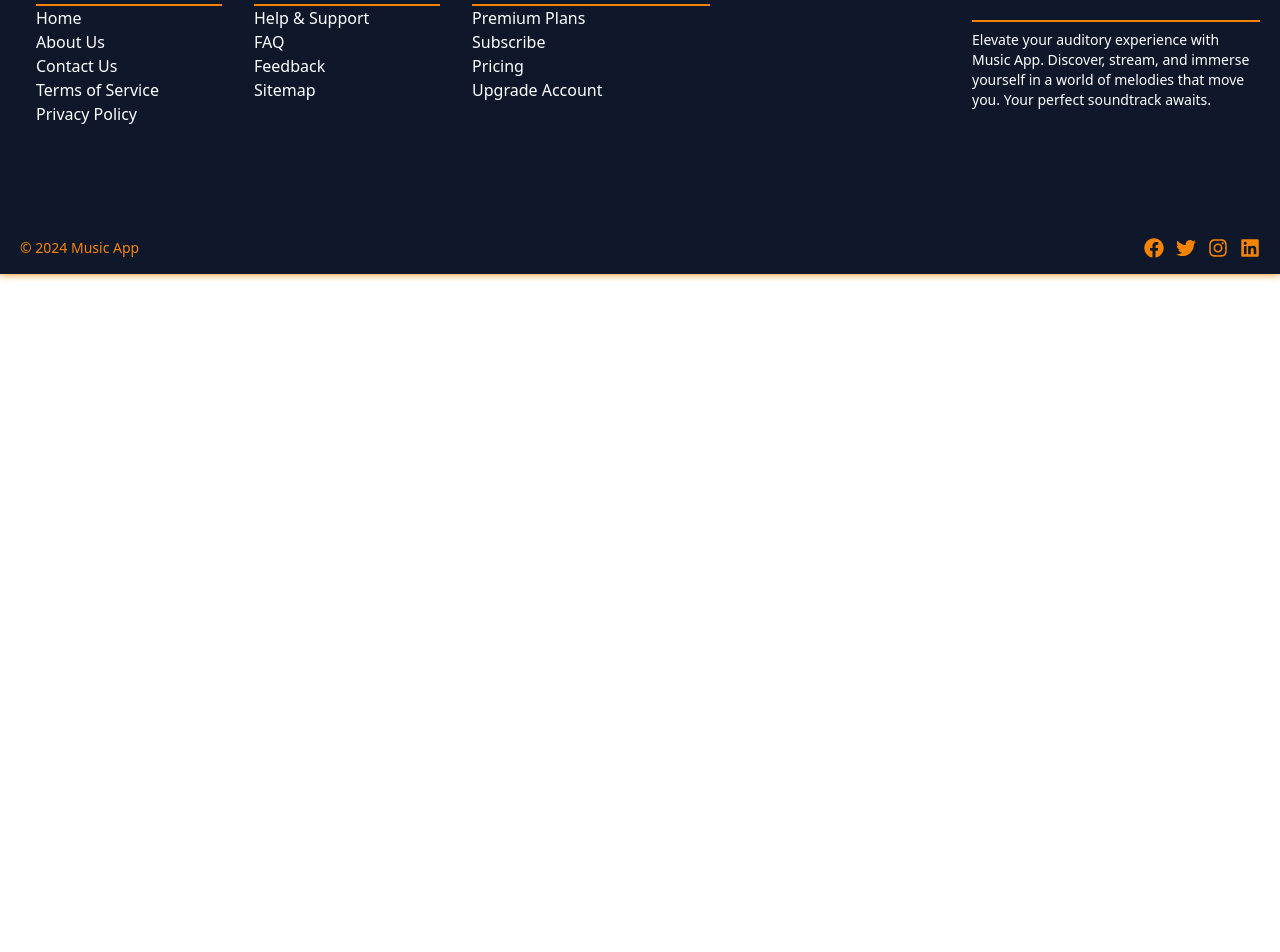
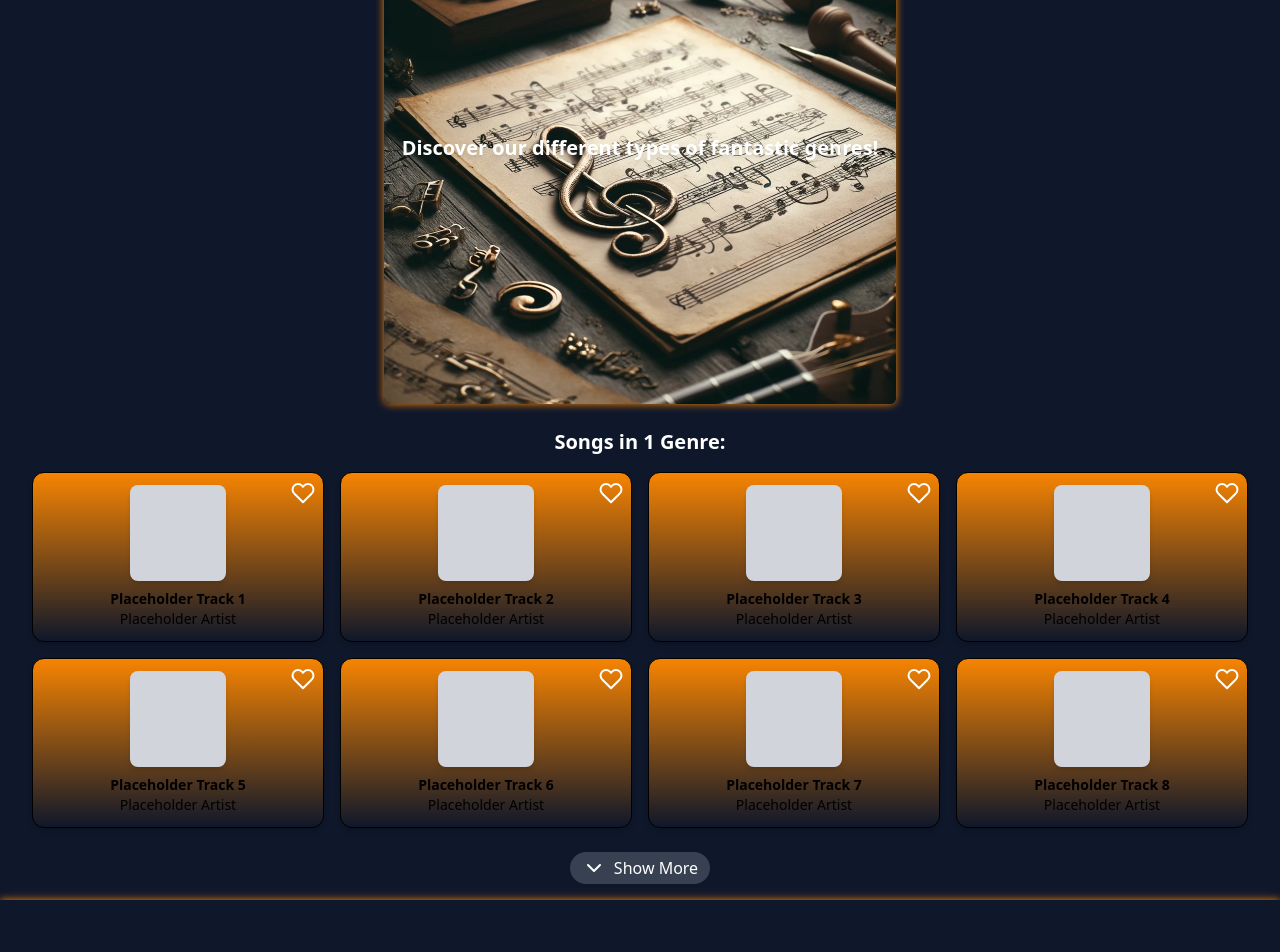
Before and after one commit to chas-academy/u08-business-idea-soundwave-creators, a React (Vite) app in the folder frontend/soundwave-frontend/: page /genres/1 in a window 1280 px wide. Shown: the part 220-1172 px from the top of the page. Before the commit the page ends 800 px from the top, so only its background shows below. Built offline with nearby package versions, Linux system fonts and the light colour scheme.

Commit message:
removed api in frontend

```diff
--- a/frontend/soundwave-frontend/src/App.tsx
+++ b/frontend/soundwave-frontend/src/App.tsx
@@ -4,8 +4,21 @@ import Navbar from "./components/Navbar/navbar";
 import Footer from "./components/Footer/footer";
 import Aboutus from "./components/Aboutus/aboutus";
 import Contactus from "./components/Contactus/contactus";
+import GenrePage from "./components/Genre/GenrePage";
 
-function App() {
+// function App() {
+const App: React.FC = () => {
+  const genres = [
+    "pop",
+    "rock",
+    "hip-hop",
+    "jazz",
+    "electronic",
+    "folk",
+    "classical",
+    "country",
+  ];
+
   return (
     <>
       <Router>
@@ -13,11 +26,13 @@ function App() {
         <Routes>
           <Route path="/aboutus" element={<Aboutus />} />
           <Route path="/contactus" element={<Contactus />} />
+          <Route path="/genres/:genre" element={<GenrePage />} />
+          genres={genres}
         </Routes>
         <Footer />
       </Router>
     </>
   );
-}
+};
 
 export default App;
--- a/frontend/soundwave-frontend/src/components/Genre/GenrePage.tsx
+++ b/frontend/soundwave-frontend/src/components/Genre/GenrePage.tsx
@@ -1,40 +1,109 @@
-import React, { useEffect, useState } from "react";
-import MusicService from "../../services/MusicService";
-import { FiChevronDown, FiHeart } from "react-icons/fi"; // Import the heart icon
+// import React, { useEffect, useState } from "react";
+// import { useParams } from "react-router-dom";
+// import { FiChevronDown, FiHeart } from "react-icons/fi";
 
-interface TrackWithAlbum {
-  id: string;
-  name: string;
-  artists: { name: string }[];
-  album: {
-    images: { url: string }[];
-  };
-}
+// interface TrackWithAlbum {
+//   id: string;
+//   name: string;
+//   artists: { name: string }[];
+//   album: {
+//     images: { url: string }[];
+//   };
+// }
 
-interface GenrePageProps {
-  genres: string[];
-}
+// const GenrePage: React.FC = () => {
+//   const [tracks, setTracks] = useState<TrackWithAlbum[]>([]);
+//   const [showMore, setShowMore] = useState<boolean>(false);
+//   const { genre } = useParams<{ genre: string }>();
 
-const GenrePage: React.FC<GenrePageProps> = ({ genres }) => {
-  const [tracks, setTracks] = useState<TrackWithAlbum[]>([]);
-  const [selectedGenre, setSelectedGenre] = useState<string | null>(null);
+//   useEffect(() => {
+//     if (genre) {
+//       // Fetch tracks for the selected genre
+//       MusicService.searchTracksByGenre(genre).then((data: TrackWithAlbum[]) => {
+//         setTracks(data);
+//       });
+//     }
+//   }, [genre]);
+
+//   const handleToggleShowMore = () => {
+//     setShowMore(!showMore);
+//   };
+
+//   const handleAddToPlaylist = (songId: string) => {
+//     console.log("Adding song to playlist:", songId);
+//   };
+
+//   return (
+//     <div className="container mx-auto p-4 bg-primary text-text shadow-secondary">
+//       {genre && (
+//         <>
+//           <div className="mb-6 flex justify-center">
+//             <img
+//               src="https://static.vecteezy.com/system/resources/previews/031/532/383/non_2x/a-visual-of-music-waves-from-an-orange-background-free-photo.jpg"
+//               alt="Music Banner"
+//               className="w-full max-w-lg"
+//             />
+//           </div>
+
+//           <h2 className="text-xl font-semibold mb-2">
+//             Songs in {genre} Genre:
+//           </h2>
+//           <div className="grid grid-cols-1 md:grid-cols-4 gap-6 md:gap-8">
+//             {tracks.slice(0, showMore ? tracks.length : 8).map((track) => (
+//               <div
+//                 key={track.id}
+//                 className="p-4 border border-black rounded-xl bg-gradient-to-b bg-secondary flex flex-col items-center shadow-md relative"
+//               >
+//                 <FiHeart
+//                   className="absolute top-2 right-2 bg-hover text-white cursor-pointer mt-2 mr-3 hover:text-red-500"
+//                   size={24}
+//                   onClick={() => handleAddToPlaylist(track.id)}
+//                 />
+//                 <img
+//                   src={track.album.images[0].url}
+//                   alt={track.name}
+//                   className="w-16 h-16 object-cover mb-2 rounded-lg shadow-md md:w-24 md:h-24"
+//                 />
+//                 <div className="text-center text-black">
+//                   <h3 className="text-xs font-semibold md:text-sm">
+//                     {track.name}
+//                   </h3>
+//                   <p className="text-xs md:text-sm">
+//                     {track.artists.map((artist) => artist.name).join(", ")}
+//                   </p>
+//                 </div>
+//               </div>
+//             ))}
+//           </div>
+
+//           <div className="flex justify-center mt-6 md:mt-8">
+//             {!showMore && (
+//               <button
+//                 onClick={handleToggleShowMore}
+//                 className="bg-gray-700 px-3 py-1 rounded-full"
+//               >
+//                 <FiChevronDown size={24} />
+//               </button>
+//             )}
+//           </div>
+//         </>
+//       )}
+//     </div>
+//   );
+// };
+
+// export default GenrePage;
+
+import React, { useState } from "react";
+import { useParams } from "react-router-dom";
+import { FiChevronDown, FiHeart } from "react-icons/fi";
+
+// Correct the import path based on your file structure
+import musicBanner from "../../images/music-banner.jpg";
+
+const GenrePage: React.FC = () => {
   const [showMore, setShowMore] = useState<boolean>(false);
-
-  useEffect(() => {
-    if (selectedGenre) {
-      // Fetch tracks for the selected genre
-      MusicService.searchTracksByGenre(selectedGenre).then(
-        (data: TrackWithAlbum[]) => {
-          setTracks(data);
-        }
-      );
-    }
-  }, [selectedGenre]);
-
-  const handleGenreChange = (event: React.ChangeEvent<HTMLSelectElement>) => {
-    setSelectedGenre(event.target.value);
-    setShowMore(false);
-  };
+  const { genre } = useParams<{ genre: string }>();
 
   const handleToggleShowMore = () => {
     setShowMore(!showMore);
@@ -44,75 +113,60 @@ const GenrePage: React.FC<GenrePageProps> = ({ genres }) => {
     console.log("Adding song to playlist:", songId);
   };
 
+  const placeholderTracks = Array(8).fill(null); // Placeholder array for UI structure
+
   return (
-    <div className="container mx-auto p-4 bg-primary text-text">
-      <div className="mb-4">
-        <label htmlFor="genreSelect" className="mr-2 text-white">
-          Select Genre:
-        </label>
-        <select
-          id="genreSelect"
-          value={selectedGenre || ""}
-          onChange={handleGenreChange}
-          className="p-2 border rounded"
-        >
-          <option value="">Select Genre</option>
-          {genres.map((genre) => (
-            <option key={genre} value={genre}>
-              {genre}
-            </option>
-          ))}
-        </select>
-      </div>
-
-      {selectedGenre && (
+    <div className="container mx-auto px-4 sm:px-6 lg:px-8 py-4 bg-primary text-text shadow-secondary">
+      {genre && (
         <>
-          <div className="mb-6 flex justify-center">
+          <div className="mb-6 flex justify-center relative">
             <img
-              src="https://static.vecteezy.com/system/resources/previews/031/532/383/non_2x/a-visual-of-music-waves-from-an-orange-background-free-photo.jpg"
+              src={musicBanner}
               alt="Music Banner"
-              className="w-full max-w-lg"
+              className="w-full max-w-lg rounded-md shadow-secondary"
             />
+            <div className="absolute inset-0 flex items-center justify-center">
+              <h1 className="text-white text-1xl font-bold sm:text-4xl  lg:text-xl   text-center drop-shadow-md">
+                Discover our different types of fantastic genres!
+              </h1>
+            </div>
           </div>
 
-          <h2 className="text-xl font-semibold mb-2">
-            Songs in {selectedGenre} Genre:
+          <h2 className="text-xl font-semibold mb-4 text-center">
+            Songs in {genre} Genre:
           </h2>
-          <div className="grid grid-cols-1 md:grid-cols-4 gap-6 md:gap-8">
-            {tracks.slice(0, showMore ? tracks.length : 8).map((track) => (
-              <div
-                key={track.id}
-                className="p-4 border border-black rounded-xl bg-gradient-to-b bg-secondary flex flex-col items-center shadow-md relative"
-              >
-                <FiHeart
-                  className="absolute top-2 right-2 bg-hover text-white cursor-pointer mt-2 mr-3 hover:text-red-500"
-                  size={24}
-                  onClick={() => handleAddToPlaylist(track.id)}
-                />
-                <img
-                  src={track.album.images[0].url}
-                  alt={track.name}
-                  className="w-16 h-16 object-cover mb-2 rounded-lg shadow-md md:w-24 md:h-24"
-                />
-                <div className="text-center text-black">
-                  <h3 className="text-xs font-semibold md:text-sm">
-                    {track.name}
-                  </h3>
-                  <p className="text-xs md:text-sm">
-                    {track.artists.map((artist) => artist.name).join(", ")}
-                  </p>
+          <div className="grid grid-cols-1 sm:grid-cols-2 md:grid-cols-3 lg:grid-cols-4 gap-4">
+            {placeholderTracks
+              .slice(0, showMore ? placeholderTracks.length : 8)
+              .map((_, index) => (
+                <div
+                  key={index}
+                  className="p-3 border border-black rounded-xl bg-gradient-to-b  from-secondary to-secondary-light flex flex-col items-center shadow-md relative"
+                >
+                  <FiHeart
+                    className="absolute top-2 right-2 text-white cursor-pointer hover:text-red-500"
+                    size={24}
+                    onClick={() => handleAddToPlaylist(`placeholder-${index}`)}
+                  />
+                  <div className="w-20 h-20 bg-gray-300 mb-2 rounded-lg shadow-md sm:w-24 sm:h-24"></div>
+                  <div className="text-center text-black">
+                    <h3 className="text-xs font-semibold sm:text-sm">
+                      Placeholder Track {index + 1}
+                    </h3>
+                    <p className="text-xs sm:text-sm">Placeholder Artist</p>
+                  </div>
                 </div>
-              </div>
-            ))}
+              ))}
           </div>
 
-          <div className="flex justify-center mt-6 md:mt-8">
+          <div className="flex justify-center mt-6">
             {!showMore && (
               <button
                 onClick={handleToggleShowMore}
-                className="bg-gray-700 px-3 py-1 rounded-full"
+                className="bg-gray-700 text-white px-3 py-1 rounded-full flex items-center"
               >
                 <FiChevronDown size={24} />
+                <span className="ml-2">Show More</span>
               </button>
             )}
           </div>
--- a/frontend/soundwave-frontend/src/services/MusicService.ts
+++ /dev/null
@@ -1,59 +0,0 @@
-import axios from "axios";
-
-const spotifyApiBaseUrl = "https://api.spotify.com/v1";
-
-interface TrackWithTracks {
-  id: string;
-  name: string;
-  artists: { name: string }[];
-  album: {
-    images: { url: string }[];
-  };
-}
-
-const MusicService = {
-  getToken: async () => {
-    const params = new URLSearchParams({
-      grant_type: "client_credentials",
-      client_id: import.meta.env.VITE_SPOTIFY_CLIENT_ID || "",
-      client_secret: import.meta.env.VITE_SPOTIFY_CLIENT_SECRET || "",
-    });
-
-    const response = await axios.post(
-      "https://accounts.spotify.com/api/token",
-      params.toString(),
-      {
-        headers: {
-          "Content-Type": "application/x-www-form-urlencoded",
-        },
-      }
-    );
-    return response.data.access_token;
-  },
-
-  searchTracksByGenre: async (genre: string) => {
-    const token = await MusicService.getToken();
-    const response = await axios.get(`${spotifyApiBaseUrl}/search`, {
-      params: {
-        q: `genre:${genre}`,
-        type: "track",
-      },
-      headers: {
-        Authorization: `Bearer ${token}`,
-      },
-    });
-
-    const tracks: TrackWithTracks[] = response.data.tracks.items.map(
-      (item: any) => ({
-        id: item.id,
-        name: item.name,
-        artists: item.artists.map((artist: any) => ({ name: artist.name })),
-        album: item.album,
-      })
-    );
-
-    return tracks;
-  },
-};
-
-export default MusicService;
```
Also changed, not shown: frontend/soundwave-frontend/src/components/Navbar/dropdowns/genreDropdown.tsx (+42 -11 lines), 1 other file (tests, documents, lock files or other folders).
